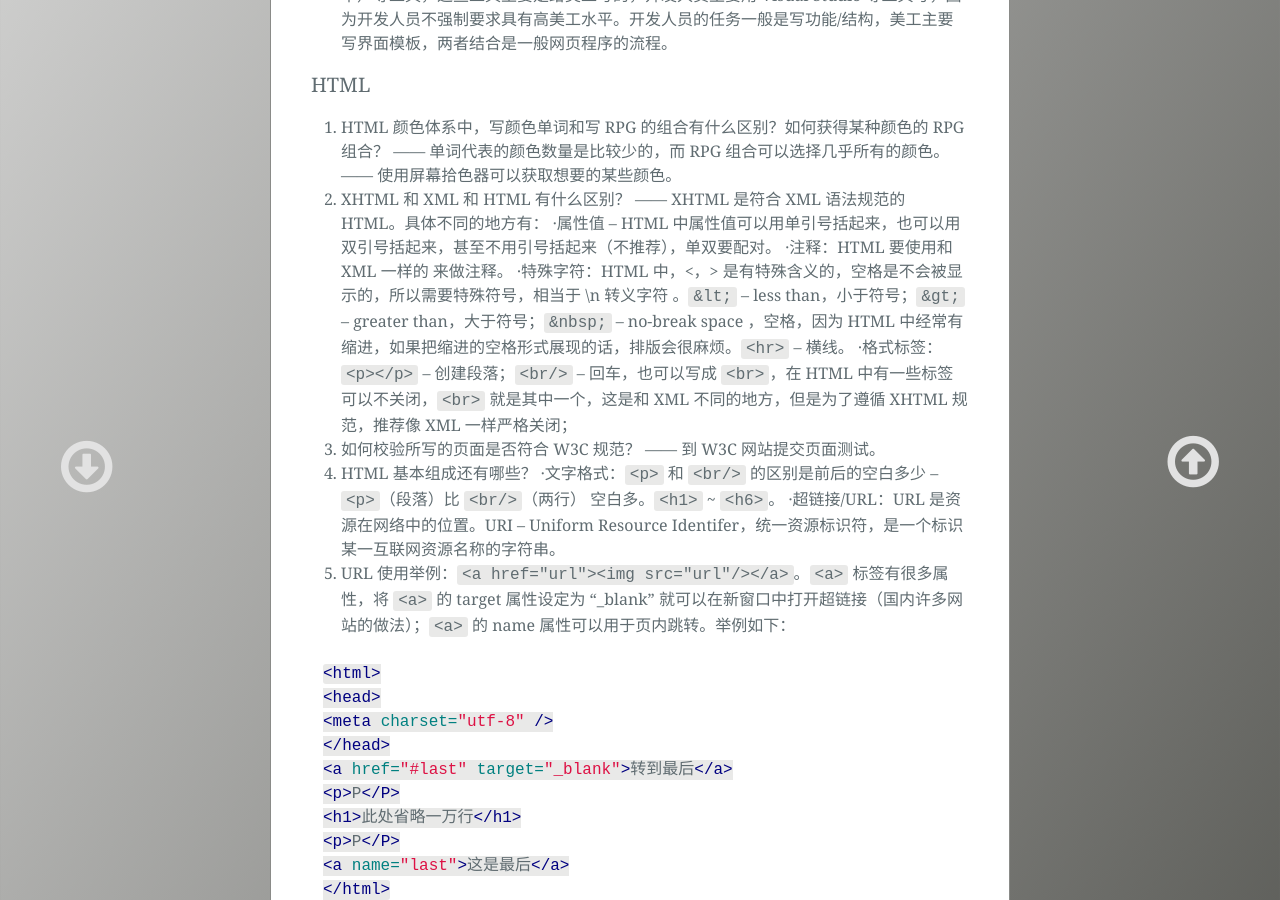
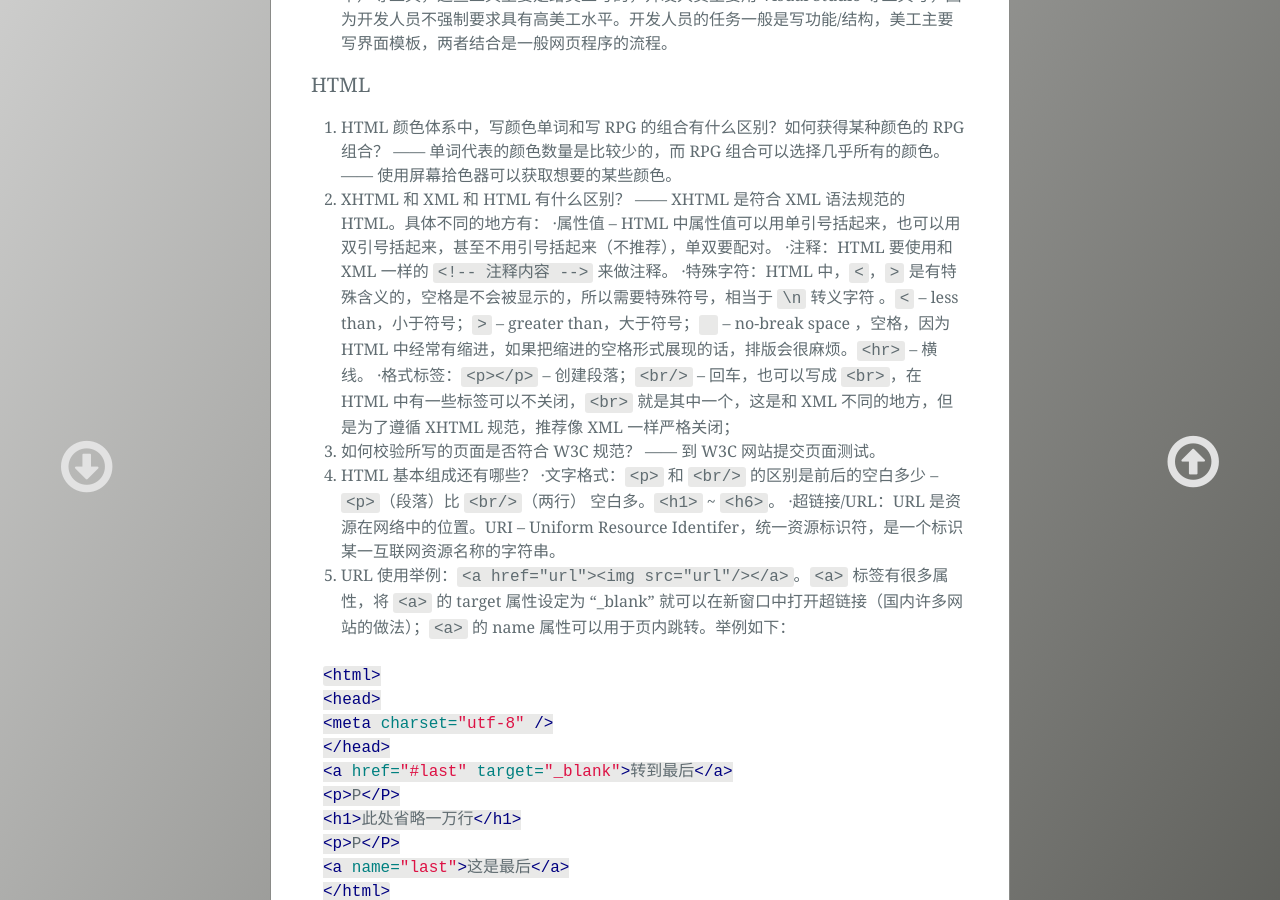
Before and after one commit to light-shadow/ckwongloy.github.io, a Jekyll site: the page built from _posts/2015-03-01-Web-HTML-Basic.md, in a window 1280 px wide and 900 px high, scrolled down 1063 px. Built offline with Jekyll 4.4.1, drawn with Linux system fonts in a browser that asks for light colours; some of the changed lines change nothing that is shown.

Commit message:
update jekyll blog

```diff
--- a/_posts/2015-03-01-Web-HTML-Basic.md
+++ b/_posts/2015-03-01-Web-HTML-Basic.md
@@ -47,8 +47,8 @@ latest: 2015年03月01日 12:18:44
 2. XHTML 和 XML 和 HTML 有什么区别？
    —— XHTML 是符合 XML 语法规范的 HTML。具体不同的地方有：
    ·属性值 -- HTML 中属性值可以用单引号括起来，也可以用双引号括起来，甚至不用引号括起来（不推荐），单双要配对。
-   ·注释：HTML 要使用和 XML 一样的 <!-- 注释内容 --> 来做注释。
-   ·特殊字符：HTML 中，<，> 是有特殊含义的，空格是不会被显示的，所以需要特殊符号，相当于 \n 转义字符 。`&lt;` -- less than，小于符号；`&gt;` -- greater than，大于符号；`&nbsp;` -- no-break space ，空格，因为 HTML 中经常有缩进，如果把缩进的空格形式展现的话，排版会很麻烦。`<hr>` -- 横线。
+   ·注释：HTML 要使用和 XML 一样的 `<!-- 注释内容 -->` 来做注释。
+   ·特殊字符：HTML 中，`<`，`>` 是有特殊含义的，空格是不会被显示的，所以需要特殊符号，相当于 `\n` 转义字符 。`<` -- less than，小于符号；`>` -- greater than，大于符号；` ` -- no-break space ，空格，因为 HTML 中经常有缩进，如果把缩进的空格形式展现的话，排版会很麻烦。`<hr>` -- 横线。
    ·格式标签：`<p></p>` -- 创建段落；`<br/>` -- 回车，也可以写成 `<br>`，在 HTML 中有一些标签可以不关闭，`<br>` 就是其中一个，这是和 XML 不同的地方，但是为了遵循 XHTML 规范，推荐像 XML 一样严格关闭；
 3. 如何校验所写的页面是否符合 W3C 规范？
    —— 到 W3C 网站提交页面测试。
```
Also changed, not shown: 1 other file.
